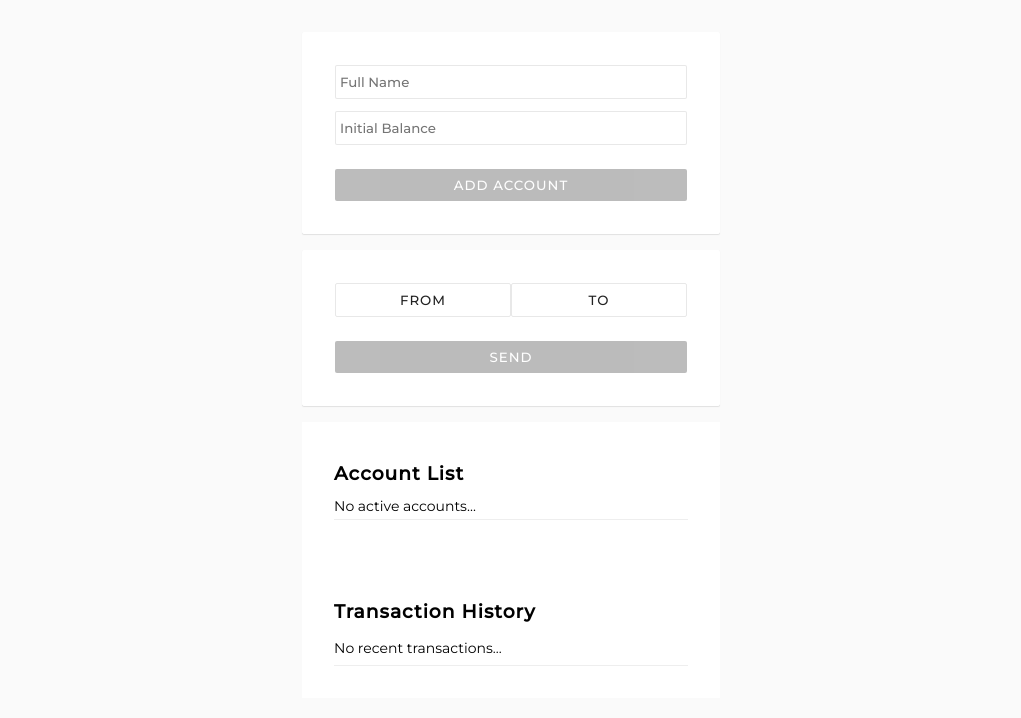
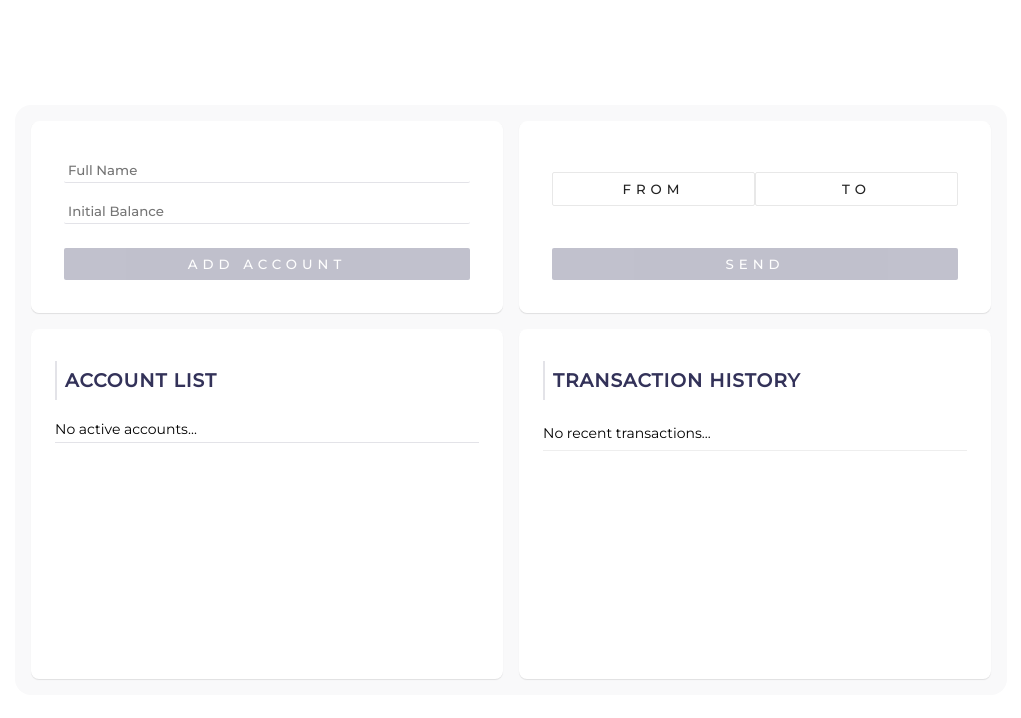
Before and after one commit to patika-167-react-bootcamp/hw-week-2-emre-ozgun, a website with bundled scripts: page index.html in a window 1280 px wide. Shown: the whole page, without its empty margins (129-1150 px from the left). Built offline with nearby package versions, Linux system fonts and the light colour scheme.

Commit message:
refactor UI

```diff
--- a/app.js
+++ b/app.js
@@ -159,8 +159,6 @@ accountForm.addEventListener('keyup', handleAccountChange);
 
 const transactionForm = document.querySelector('.add-transaction');
 
-const searchAccount = transactionForm.querySelector('.search-account');
-
 const clearTransactionForm = () => {
 	transactionInfo = {
 		from: { id: '', name: '' },
@@ -178,21 +176,6 @@ const clearTransactionForm = () => {
 const handleTransactionSubmit = () => {
 	setState('ADD_TRANSACTION', transactionInfo);
 	clearTransactionForm();
-};
-
-const fetchSearchResults = () => {
-	let li = '';
-	if (globalState.accountState.length < 1) {
-		li = `<li>Your account list is currently empty, consider adding an account.</li>`;
-	} else {
-		globalState.accountState.forEach(
-			({ id, name }) =>
-				(li += `
-			<li data-id="${id}">${formatName(name)}</li>`)
-		);
-	}
-
-	return li;
 };
 
 const resultFrom = document.querySelector('#result-from');
@@ -215,7 +198,7 @@ const shouldAmountBeDisplayed = () => {
 		document.querySelector('#transaction-amount').style.display = 'block';
 		document.querySelector(
 			'#transaction-amount'
-		).placeholder = `Amount [max $(${formatPrice(maxAmount)})]`;
+		).placeholder = `Amount [Balance: ${formatPrice(maxAmount)}]`;
 	} else {
 		document.querySelector('#transaction-amount').style.display = 'none';
 	}
@@ -252,6 +235,21 @@ const makeSelection = (e) => {
 const listenTransactionSelection = () => {
 	const transactionResults = document.querySelector('.search-results');
 	transactionResults.addEventListener('click', makeSelection);
+};
+
+const fetchSearchResults = () => {
+	let li = '';
+	if (globalState.accountState.length < 1) {
+		li = `<li>Account list is currently empty, consider adding an account.</li>`;
+	} else {
+		globalState.accountState.forEach(
+			({ id, name }) =>
+				(li += `
+			<li data-id="${id}">${formatName(name)}</li>`)
+		);
+	}
+
+	return li;
 };
 
 const updateTransactionSearch = () => {
--- a/style.css
+++ b/style.css
@@ -1,21 +1,29 @@
 @import url('https://fonts.googleapis.com/css2?family=Montserrat:wght@200;300;400;500&display=swap');
+
+:root {
+	--radius: 0.125rem;
+	--dark-blue: #333259;
+	--dark-superlight-opacity: #33325907;
+	--dark-low-opacity: #33325923;
+	--dark-mid-opacity: #3332593b;
+	--dark-mid2-opacity: #3332595e;
+
+	--text-color: #eee;
+}
+* {
+	margin: 0;
+	padding: 0;
+	box-sizing: border-box;
+}
 
 body {
 	min-height: 100vh;
 	display: flex;
 	justify-content: center;
 	padding: 1rem;
-	background-color: #fafafa;
+	background-color: #fff;
+	/* background-color: #222; */
 	font-family: 'Montserrat', sans-serif;
-}
-
-:root {
-	--radius: 0.125rem;
-}
-* {
-	margin: 0;
-	padding: 0;
-	box-sizing: border-box;
 }
 
 main {
@@ -50,6 +58,7 @@ form > input {
 	padding-left: 0.25rem;
 	outline: none;
 	border: 1px solid rgba(34, 34, 34, 0.1);
+	border: 1px solid var(--dark-low-opacity);
 	border-radius: var(--radius);
 	-webkit-border-radius: var(--radius);
 	-moz-border-radius: var(--radius);
@@ -57,17 +66,20 @@ form > input {
 	-o-border-radius: var(--radius);
 	font-family: inherit;
 	font-weight: 500;
-}
-
-form:hover {
-	box-shadow: 0px 1px 3px rgba(0, 0, 0, 0.1);
+	border: none;
+	border-bottom: 1px solid var(--dark-low-opacity);
+	padding-bottom: 0.25rem;
 }
 
 form > input:hover {
-	border-color: rgba(34, 34, 34, 0.25);
+	border-color: var(--dark-mid-opacity);
 }
 form > input:focus {
-	border-color: rgba(34, 34, 34, 0.5);
+	border-color: var(--dark-mid2-opacity);
+}
+
+h3 {
+	color: #333259;
 }
 
 button {
@@ -76,10 +88,10 @@ button {
 	outline: none;
 	border: none;
 	color: #fff;
-	background: #222;
+	background: var(--dark-blue);
 	cursor: pointer;
 	text-transform: uppercase;
-	letter-spacing: 1px;
+	letter-spacing: 5px;
 	margin-top: 0.75rem;
 	font-family: inherit;
 	border-radius: var(--radius);
@@ -115,7 +127,7 @@ li {
 	display: flex;
 	align-items: center;
 	justify-content: space-between;
-	border-bottom: 1px solid #eee;
+	border-bottom: 1px solid var(--dark-low-opacity);
 	margin-bottom: 0.5rem;
 	padding: 0.25rem 0;
 }
@@ -145,12 +157,20 @@ li {
 	border: 1px solid rgba(34, 34, 34, 0.1);
 	flex: 1;
 }
+.transaction-cta > button:hover {
+	background-color: #333259;
+	color: #eee;
+}
 
 .transaction-cta.results > button {
 	text-transform: capitalize;
-	font-size: 9px;
+	font-size: 12px;
 	cursor: default;
 	padding: 0.1rem 0.05rem;
+	letter-spacing: 1px;
+}
+.transaction-cta.results > button:hover {
+	background-color: none;
 }
 
 .add-transaction {
@@ -203,7 +223,7 @@ li {
 	padding: 0.5rem 1rem;
 	padding-left: 0.25rem;
 	letter-spacing: 1px;
-	background-color: #eee;
+	background-color: var(--dark-superlight-opacity-opacity);
 }
 
 .search-results > li {
@@ -239,4 +259,64 @@ li {
 section {
 	padding: 2rem;
 	background-color: #fff;
+	margin-bottom: 1rem;
+	box-shadow: 0px 1px 1px rgba(0, 0, 0, 0.1);
 }
+
+.container > section {
+	height: 350px;
+	overflow-y: scroll;
+}
+
+@media only screen and (min-width: 768px) {
+	.container {
+		display: grid;
+		grid-template-columns: 1fr 1fr;
+		max-width: 992px;
+		margin: auto;
+		gap: 1rem;
+		background-color: var(--dark-superlight-opacity);
+		border-radius: 1rem;
+		-webkit-border-radius: 1rem;
+		-moz-border-radius: 1rem;
+		-ms-border-radius: 1rem;
+		-o-border-radius: 1rem;
+	}
+	.container > form {
+		display: grid;
+		grid-template-rows: 1fr auto;
+		align-items: center;
+	}
+	.container > section {
+		height: 350px;
+		overflow-y: scroll;
+	}
+	.container > * {
+		border-radius: 0.5rem;
+		-webkit-border-radius: 0.5rem;
+		-moz-border-radius: 0.5rem;
+		-ms-border-radius: 0.5rem;
+		-o-border-radius: 0.5rem;
+		background-color: #fff;
+	}
+	main > form {
+		margin: 0;
+	}
+	main > section {
+		margin: 0;
+		padding: 1.5rem;
+	}
+
+	section > h3 {
+		margin-bottom: 1rem;
+		padding: 0.5rem;
+		text-transform: uppercase;
+		position: sticky;
+		top: -1.5rem;
+		background-color: #fff;
+		border-left: 2px solid var(--dark-low-opacity);
+	}
+	section > ul {
+		overflow-y: hidden;
+	}
+}
```
Also changed, not shown: index.html (+1 -0 lines).
